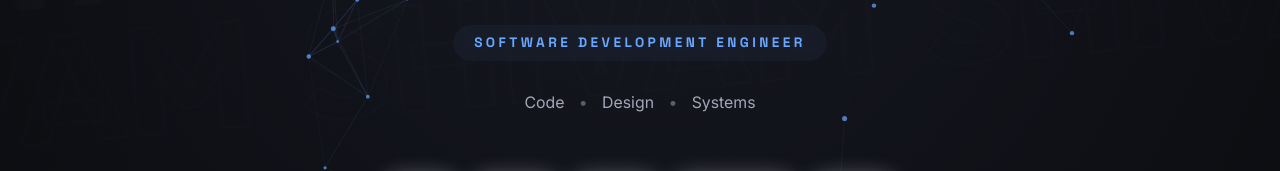
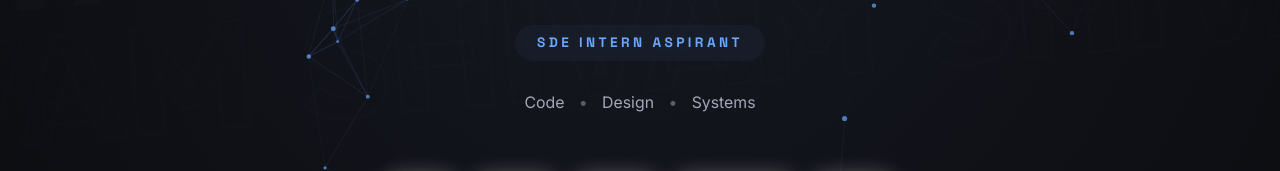
Before and after one commit to xploreshivam/Portfolio, a website: page index.html in a window 1280 px wide. Shown: the part 391-562 px from the top of the page. Drawn offline with nearby package versions, Linux system fonts and the light colour scheme.

Commit message:
Update hero subtitle to 'SDE Intern Aspirant'

```diff
--- a/index.html
+++ b/index.html
@@ -73,7 +73,7 @@
         <h1 class="hero-main-name">
           <span class="name-gradient-animated">SHIVAM CHAUHAN</span>
         </h1>
-        <p class="hero-subtitle">Software Development Engineer</p>
+        <p class="hero-subtitle">SDE Intern Aspirant</p>
         <div class="hero-grid">
           <span>Code</span>
           <span class="separator">•</span>
```
